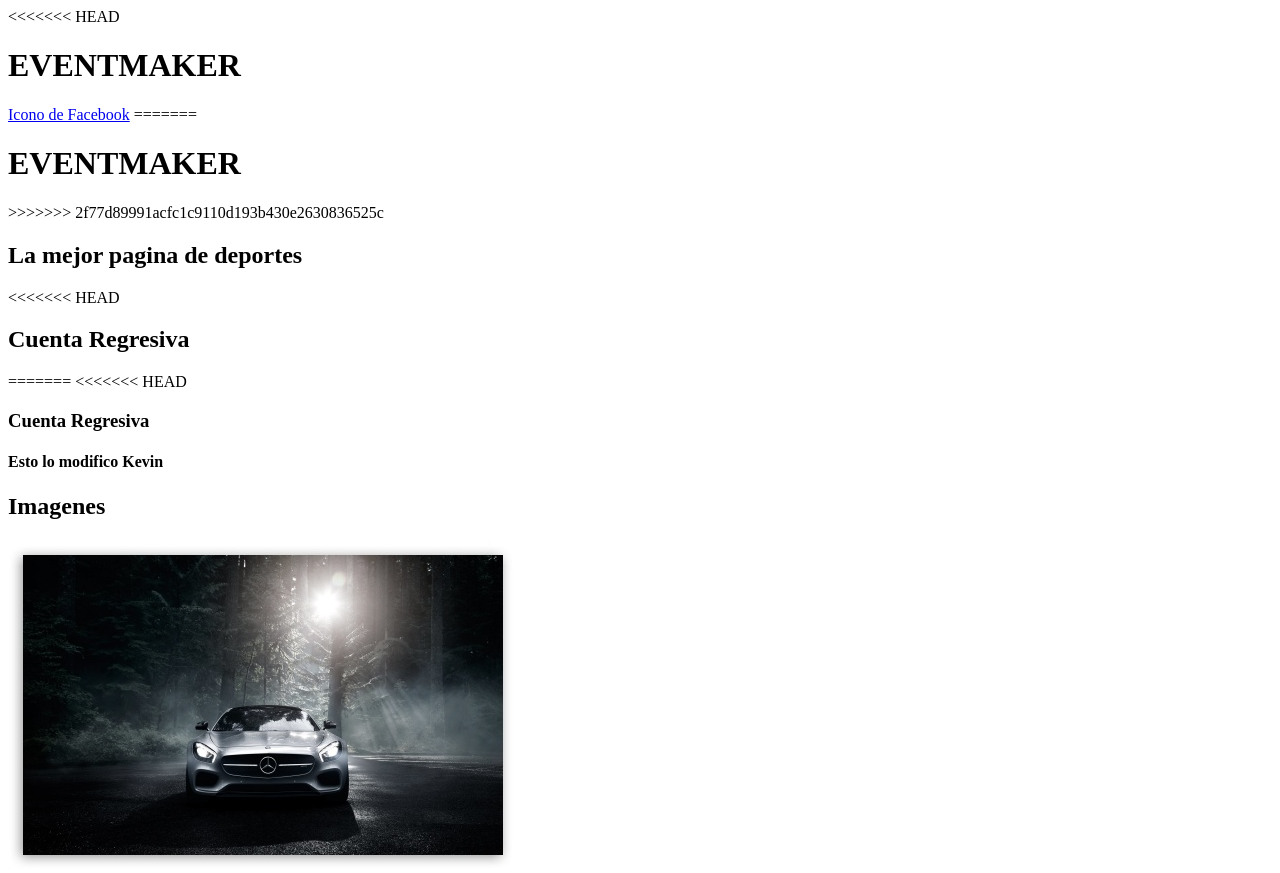
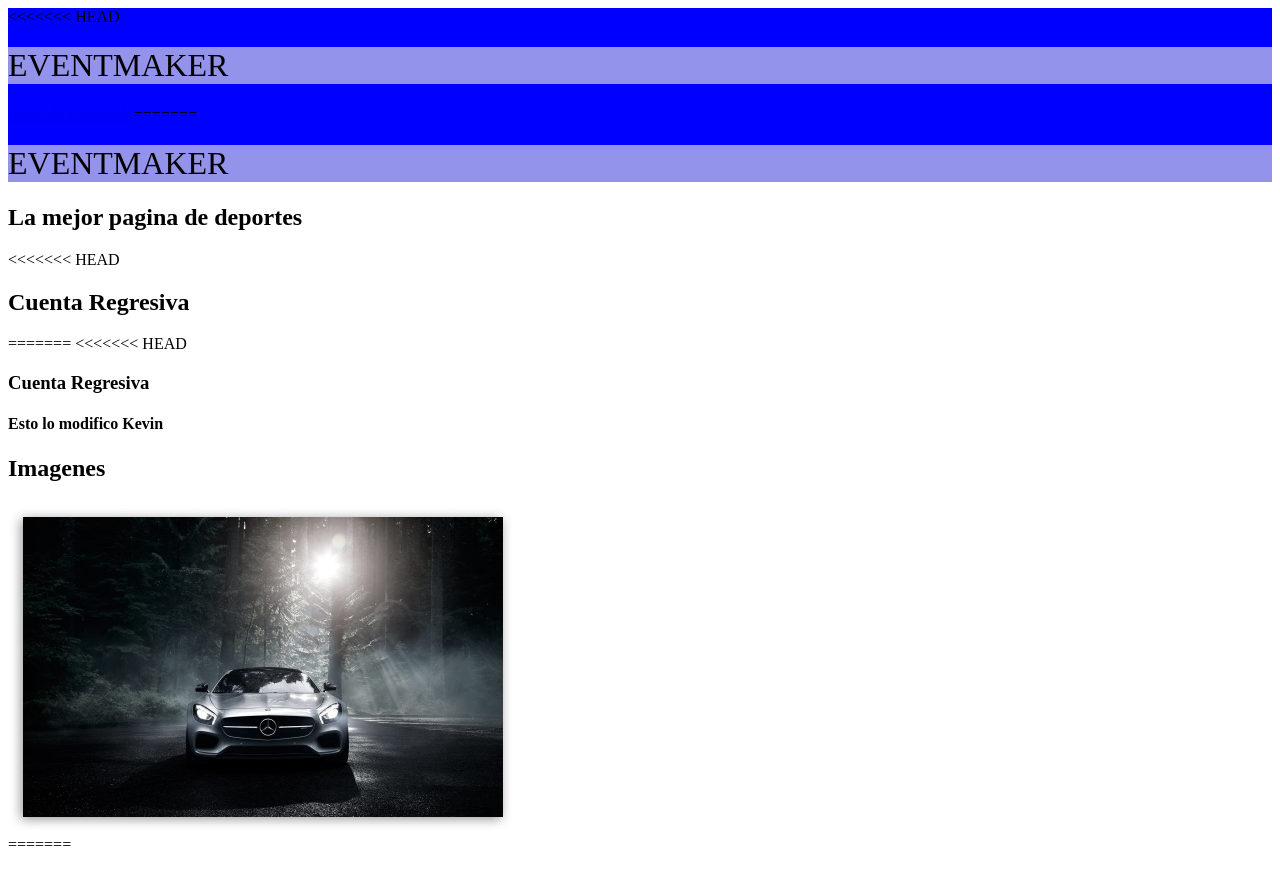
Before and after one commit to Danro1994/eventmaker, a plain HTML site: page index.html in a window 1280 px wide. Shown: the top 873 px of the page. Drawn offline with Linux system fonts and the light colour scheme; files whose address does not match are found by name.

Commit message:
up to date

```diff
--- a/css/styles.css
+++ b/css/styles.css
@@ -1,10 +1,11 @@
-<<<<<<< HEAD
+
 header{
     background-color: blue;
 }
 footer{
     background-color: darkolivegreen ;
-=======
+}
+
 h1{
     background-color: rgb(147, 147, 236);
     font-weight: 100;
@@ -12,5 +13,5 @@ h1{
 
 .cuerpo{
     background-color: red;
->>>>>>> dce6fb744c50092ad7d1e308c2c9e40f6589093e
+
 }
--- a/index.html
+++ b/index.html
@@ -14,7 +14,7 @@
     <a href="facebook.com">Icono de Facebook</a>
 =======
         <h1>EVENTMAKER</h1>
->>>>>>> 2f77d89991acfc1c9110d193b430e2630836525c
+
 </header>
 
 <h2>La mejor pagina de deportes </h2>
```
